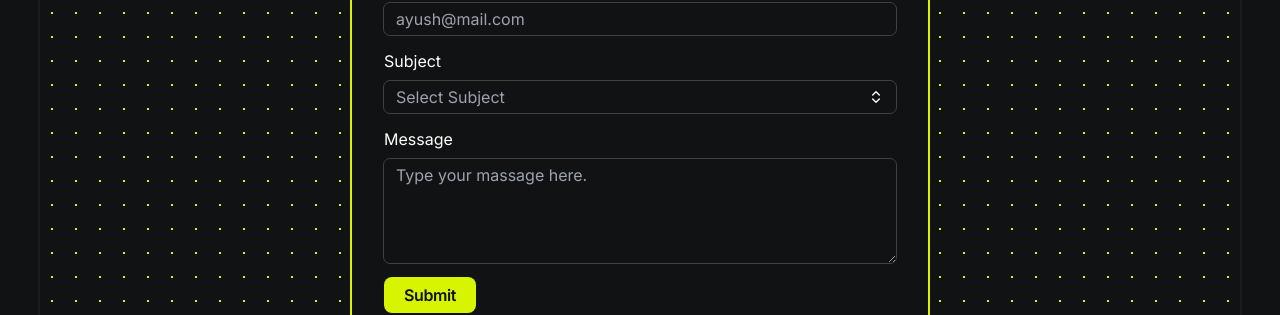
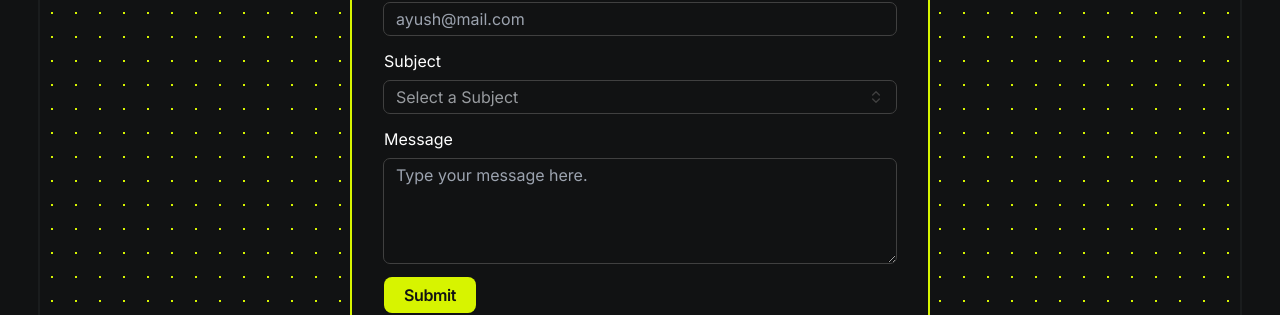
Before and after one commit to Ayusht777/FrontendStack, a React (Vite) app: page / in a window 1280 px wide. Shown: the part 4706-5021 px from the top of the page. Built offline with nearby package versions, Linux system fonts and the light colour scheme.

Commit message:
refactor(QueryForm): Replace DropDownMenu with QuerySelector component
- Import QuerySelector from HomeComponents
- Update Controller to use QuerySelector
- Adjust options structure for QuerySelector
- Remove unused selectedAuthorName prop

```diff
--- a/src/Components/HomeComponents/QueryForm/QueryForm.jsx
+++ b/src/Components/HomeComponents/QueryForm/QueryForm.jsx
@@ -3,33 +3,31 @@ import { useState } from "react";
 import { useForm, Controller } from "react-hook-form";
 import { yupResolver } from "@hookform/resolvers/yup";
 import Heading from "@/Components/Shared/Heading";
-import DropDownMenu from "@/Components/Shared/DropDownMenu";
 import { AlertTriangleIcon } from "lucide-react";
+import QuerySelector from '@/Components/HomeComponents/QueryForm/QuerySelector';
 
-const SubmitButton = () => {
-  return (
+const SubmitButton = () => (
   <button
     type="submit"
     aria-label="Submit form"
-      className={`my-2 min-w-16 rounded-lg   bg-Logo px-5 py-1.5 text-center font-semibold  tracking-tight text-Bg transition-colors duration-300 ease-in-out hover:bg-Logo/90 focus:outline-Logo focus-visible:outline focus-visible:outline-2 focus-visible:outline-offset-2 `}
+    className="my-2 min-w-16 rounded-lg bg-Logo px-5 py-1.5 text-center font-semibold tracking-tight text-Bg transition-colors duration-300 ease-in-out hover:bg-Logo/90 focus:outline-Logo focus-visible:outline focus-visible:outline-2 focus-visible:outline-offset-2"
   >
     Submit
   </button>
 );
-};
+
 const FormField = ({ label, register, error, ...rest }) => (
   <>
     <label aria-label={label} className="my-2">{label}</label>
     <input
       {...register}
-      className={`mb-1.5 box-border w-full rounded-md bg-Bg px-3 py-1 outline outline-1 outline-Border  focus:bg-Nav ${error?.message ? "focus:outline-red-500" : "focus:outline-Logo"}`}
+      className={`mb-1.5 box-border w-full rounded-md bg-Bg px-3 py-1 outline outline-1 outline-Border focus:bg-Nav ${error ? "focus:outline-red-500" : "focus:outline-Logo"}`}
       {...rest}
-
     />
     {error && (
       <span className="mt-0.5 flex items-center gap-x-1 font-medium text-red-500" role="alert">
         <AlertTriangleIcon className="size-3.5" strokeWidth={2.6} />
-        {error?.message}
+        {error.message}
       </span>
     )}
   </>
@@ -41,18 +39,12 @@ const validationSchema = yup.object().shape({
     .required("Please enter your full name.")
     .min(3, "Your full name must have at least 3 characters.")
     .max(50, "Your full name must not have more than 50 characters.")
-    .matches(
-      /^[a-zA-Z]+( [a-zA-Z]+)*$/,
-      "Please use alphabets only for your full name."
-    ),
+    .matches(/^[a-zA-Z]+( [a-zA-Z]+)*$/, "Please use alphabets only for your full name."),
   email: yup
     .string()
     .email("Please enter a valid email address.")
     .required("Please enter your email address.")
-    .matches(
-      /^[A-Z0-9._%+-]+@[A-Z0-9.-]+\.[A-Z]{2,}$/i,
-      "Please enter a valid email address."
-    ),
+    .matches(/^[A-Z0-9._%+-]+@[A-Z0-9.-]+\.[A-Z]{2,}$/i, "Please enter a valid email address."),
   subject: yup.string().oneOf(
     ["Report a Bug", "Issue with a Component", "Suggestion for Improvement", "General Inquiry"],
     "Please select a valid subject."
@@ -65,30 +57,32 @@ const validationSchema = yup.object().shape({
 });
 
 const QueryForm = () => {
-  const {
-    register,
-    handleSubmit,
-    control,
-    formState: { errors },
-  } = useForm({
+  const { register, handleSubmit, formState: { errors }, control } = useForm({
     resolver: yupResolver(validationSchema),
+    defaultValues: { subject: "Select a Subject" }
   });
 
-  const [selectedOption, setSelectedOption] = useState();
+  const options = [
+    { value: "Report a Bug", label: "Report a Bug" },
+    { value: "Issue with a Component", label: "Issue with a Component" },
+    { value: "Suggestion for Improvement", label: "Suggestion for Improvement" },
+    { value: "General Inquiry", label: "General Inquiry" },
+  ];
+
+  const [selectedOption, setSelectedOption] = useState("Select a Subject");
 
   const onSubmit = (data) => {
     console.log(data);
   };
 
-  console.log(selectedOption)
   return (
     <>
-      <Heading title={"Connect with the Team"} />
-      <p className=" -mt-6 mb-8 pl-4 text-center text-lg">
+      <Heading title="Connect with the Team" />
+      <p className="-mt-6 mb-8 pl-4 text-center text-lg">
         Your Thoughts on this project?
       </p>
       <form
-        className="  mx-auto flex  flex-col items-start px-4"
+        className="mx-auto flex flex-col items-start px-4"
         onSubmit={handleSubmit(onSubmit)}
         aria-label="Contact form"
       >
@@ -110,16 +104,14 @@ const QueryForm = () => {
         <Controller
           name="subject"
           control={control}
-          defaultValue={selectedOption}
           render={({ field }) => (
-            <DropDownMenu
-              dropdownOptions={["Report a Bug", "Issue with a Component", "Suggestion for Improvement", "General Inquiry"]}
+            <QuerySelector
+              options={options}
+              selectedOption={field.value}
               onOptionChange={(value) => {
                 field.onChange(value);
-                setSelectedOption(value)
+                setSelectedOption(value);
               }}
-              selectedAuthorName={selectedOption}
-              form={true}
             />
           )}
         />
@@ -132,12 +124,12 @@ const QueryForm = () => {
         <label className="my-2">Message</label>
         <textarea
           {...register("message")}
-          placeholder="Type your massage here."
+          placeholder="Type your message here."
           rows={4}
           spellCheck={true}
           aria-invalid={errors.message ? "true" : "false"}
           aria-describedby={errors.message ? "message-error" : undefined}
-          className="mb-1.5 box-border w-full rounded-md  bg-Bg px-3 py-1 outline outline-1 outline-Border focus:bg-Nav focus:outline-Logo"
+          className="mb-1.5 box-border w-full rounded-md bg-Bg px-3 py-1 outline outline-1 outline-Border focus:bg-Nav focus:outline-Logo"
         ></textarea>
         {errors.message && (
           <span className="mt-0.5 flex items-center gap-x-1 font-medium text-red-500" role="alert">
```
Lines whose indentation alone changed are shown as unchanged.
